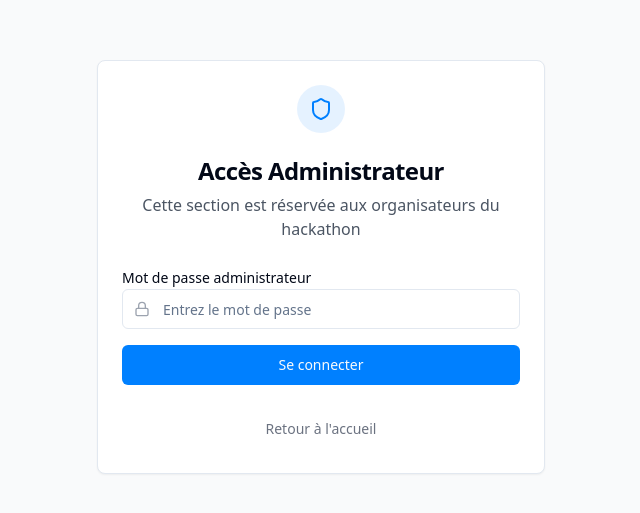
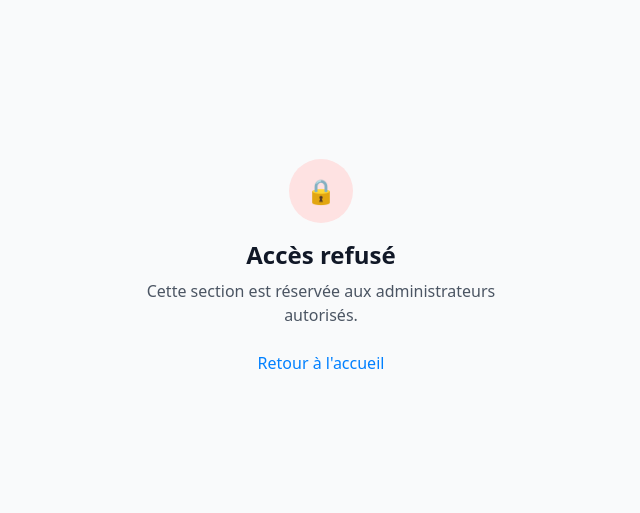
Before and after one commit to ahmed-badi/hackathon-student-hive, a React (Vite) app: page /admin in a window 1280 px wide. Before the commit this address led to /admin-auth. Shown: the part 133-646 px from the top of the page, without its empty margins (319-959 px from the left). Built offline with nearby package versions, Linux system fonts and the light colour scheme.

Commit message:
Hide admin page from public access
-   Implement access control to the admin page.
-   Ensure the admin page is not easily accessible.

```diff
--- a/src/hooks/useAdminAuth.tsx
+++ b/src/hooks/useAdminAuth.tsx
@@ -14,8 +14,8 @@ export const useAdminAuth = () => {
       if (adminAuth === "true") {
         setIsAuthenticated(true);
       } else {
-        // Rediriger vers la page de connexion admin
-        navigate("/admin-auth");
+        // Ne plus rediriger automatiquement - l'utilisateur doit connaître l'URL
+        setIsAuthenticated(false);
       }
 
       setIsLoading(false);
--- a/src/pages/Admin.tsx
+++ b/src/pages/Admin.tsx
@@ -283,13 +283,37 @@ const Admin = () => {
 
   const feedbackTrends = getFeedbackTrends();
 
-  // Si l'utilisateur n'est pas authentifié ou en cours de chargement, ne rien afficher
-  if (authLoading || !isAuthenticated) {
+  // Si l'utilisateur n'est pas authentifié, afficher un message d'accès refusé
+  if (authLoading) {
     return (
       <div className="min-h-screen flex items-center justify-center">
         <div className="text-center">
           <div className="animate-spin rounded-full h-8 w-8 border-b-2 border-primary mx-auto mb-4"></div>
           <p>Vérification des permissions...</p>
+        </div>
+      </div>
+    );
+  }
+
+  if (!isAuthenticated) {
+    return (
+      <div className="min-h-screen flex items-center justify-center bg-gray-50">
+        <div className="text-center max-w-md mx-auto p-8">
+          <div className="mb-6">
+            <div className="w-16 h-16 bg-red-100 rounded-full flex items-center justify-center mx-auto mb-4">
+              <span className="text-2xl">🔒</span>
+            </div>
+            <h1 className="text-2xl font-bold text-gray-900 mb-2">Accès refusé</h1>
+            <p className="text-gray-600">
+              Cette section est réservée aux administrateurs autorisés.
+            </p>
+          </div>
+          <button
+            onClick={() => navigate("/")}
+            className="text-primary hover:underline"
+          >
+            Retour à l'accueil
+          </button>
         </div>
       </div>
     );
```
